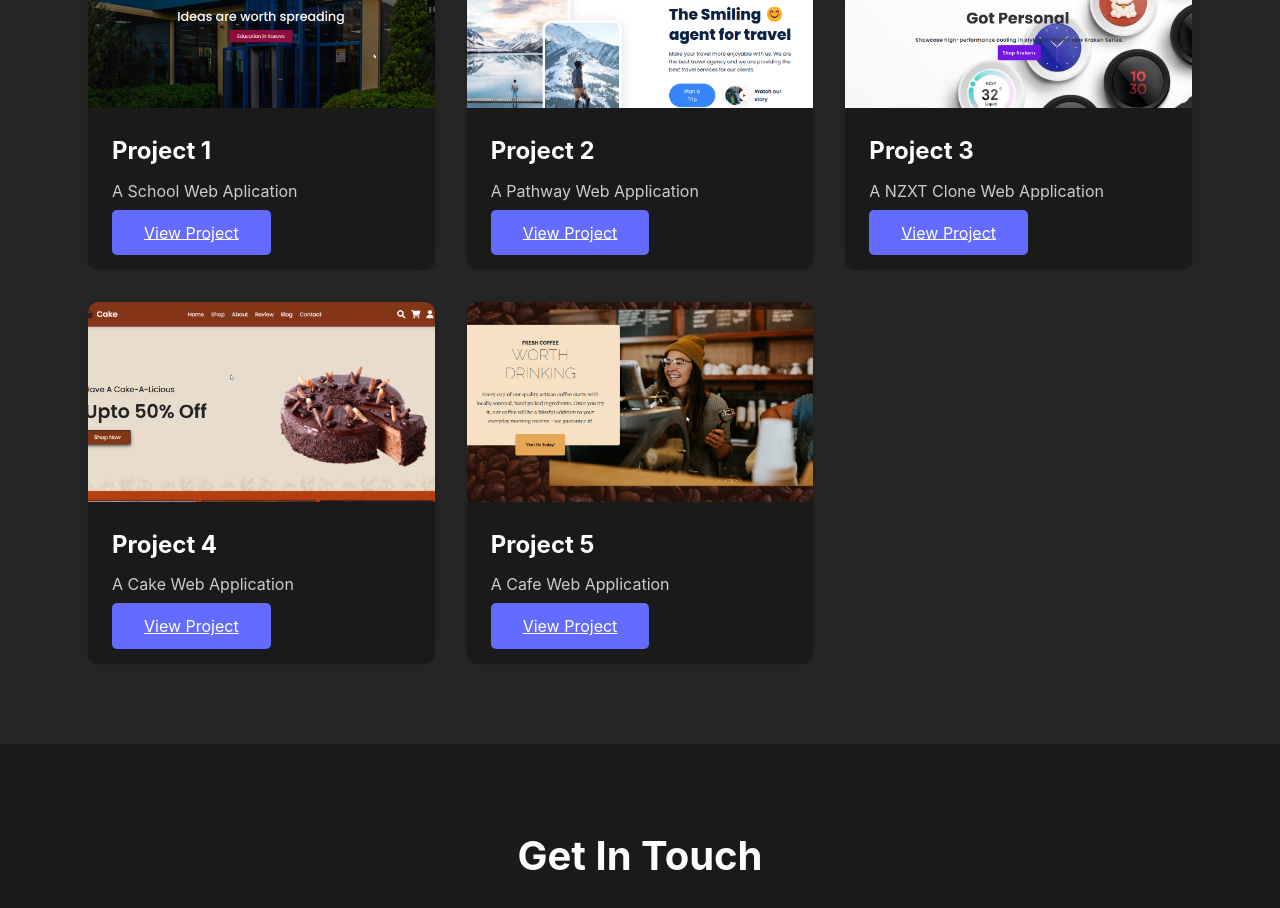
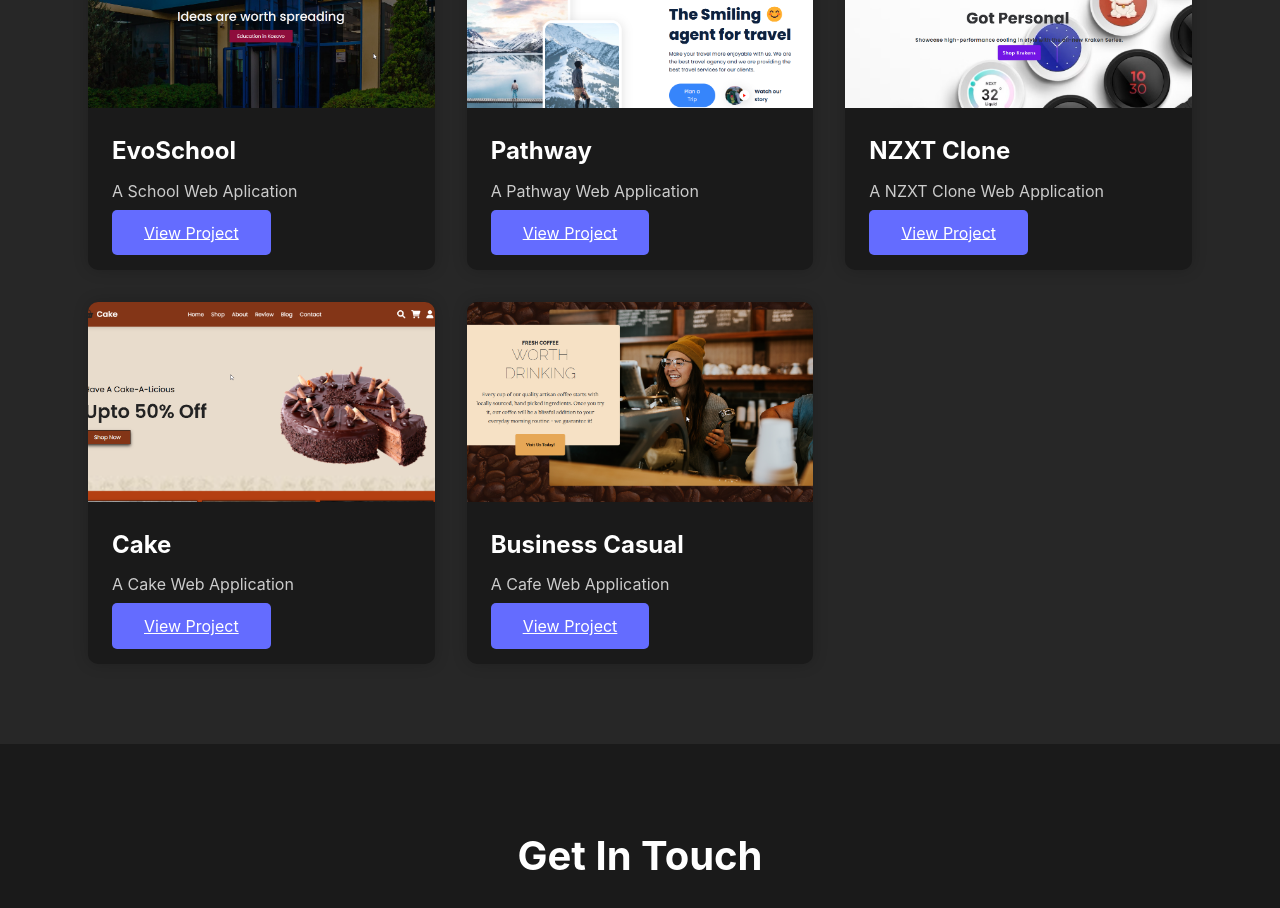
Before and after one commit to rinorze/vercelrinor, a React (Vite) app: page / in a window 1280 px wide. Shown: the part 2900-3808 px from the top of the page. Built offline with nearby package versions, Linux system fonts and the light colour scheme.

Commit message:
Update Works.jsx

```diff
--- a/src/components/Works/Works.jsx
+++ b/src/components/Works/Works.jsx
@@ -11,31 +11,31 @@ import img5 from "./chrome_F2pEvkWvbb.png";
 const Works = () => {
   const projects = [
     {
-      title: "Project 1",
+      title: "EvoSchool",
       description: "A School Web Aplication",
       image: img1,
-      link: "https://spectacular-trifle-022660.netlify.app/"
+      link: "https://classy-maamoul-aabc8f.netlify.app"
     },
     {
-      title: "Project 2",
+      title: "Pathway",
       description: "A Pathway Web Application",
       image: img2,
       link: "https://lively-florentine-497084.netlify.app/"
     },
     {
-      title: "Project 3",
+      title: "NZXT Clone",
       description: "A NZXT Clone Web Application",
       image: img3,
       link: "https://spectacular-trifle-022660.netlify.app/"
     },
     {
-      title: "Project 4",
+      title: "Cake",
       description: "A Cake Web Application",
       image: img5,
       link: "https://glowing-cucurucho-fa007d.netlify.app/"
     },
     {
-      title: "Project 5",
+      title: "Business Casual",
       description: "A Cafe Web Application",
       image: img4,
       link: "https://iridescent-kleicha-76cf54.netlify.app"
```
